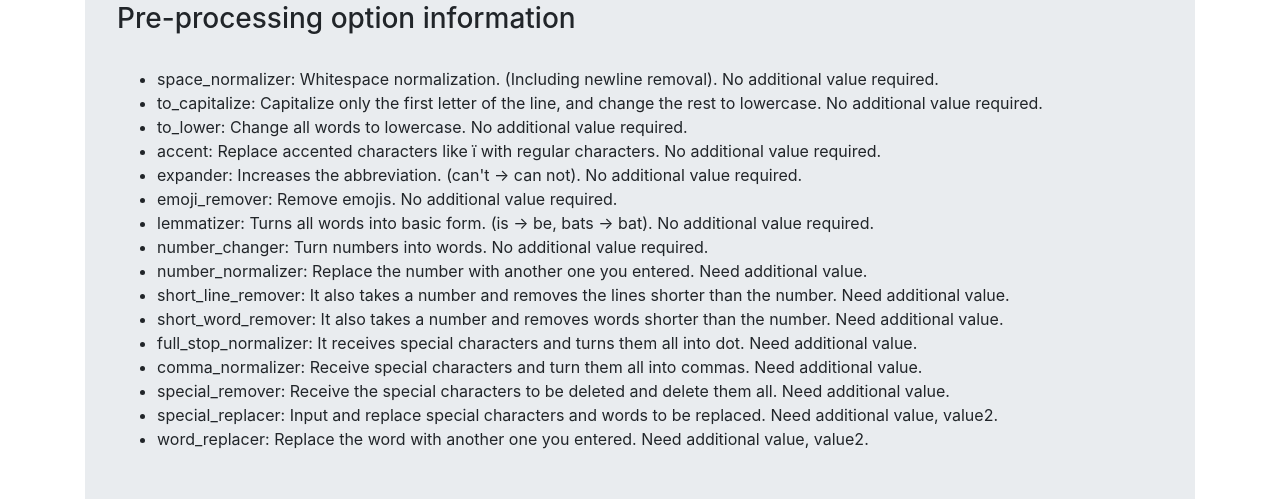
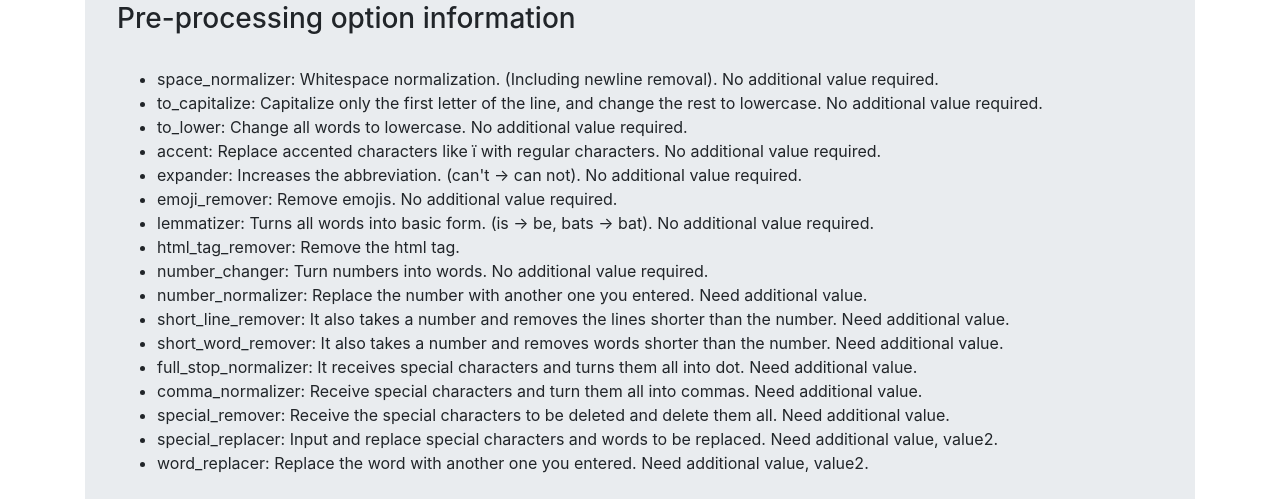
Before and after one commit to fpem123/pre-processor, a Flask app: page / in a window 1280 px wide. Shown: the part 795-1294 px from the top of the page. Run offline with Flask 2, Linux system fonts and the light colour scheme; some libraries are stand-ins or nearby versions.

Commit message:
Add html tag remover

```diff
--- a/templates/app.html
+++ b/templates/app.html
@@ -332,6 +332,7 @@
                         <li>expander: Increases the abbreviation. (can't → can not). No additional value required.</li>
                         <li>emoji_remover: Remove emojis. No additional value required.</li>
                         <li>lemmatizer: Turns all words into basic form. (is -> be, bats -> bat). No additional value required.</li>
+                        <li>html_tag_remover: Remove the html tag.</li>
                         <li>number_changer: Turn numbers into words. No additional value required.</li>
                         <li>number_normalizer: Replace the number with another one you entered. Need additional value.</li>
                         <li>short_line_remover: It also takes a number and removes the lines shorter than the number. Need additional value.</li>
```
Also changed, not shown: README.md.
